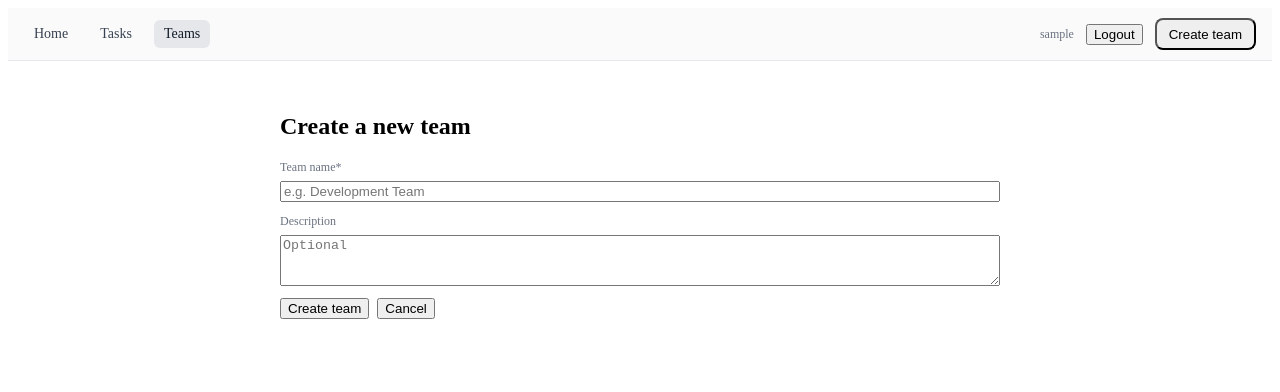
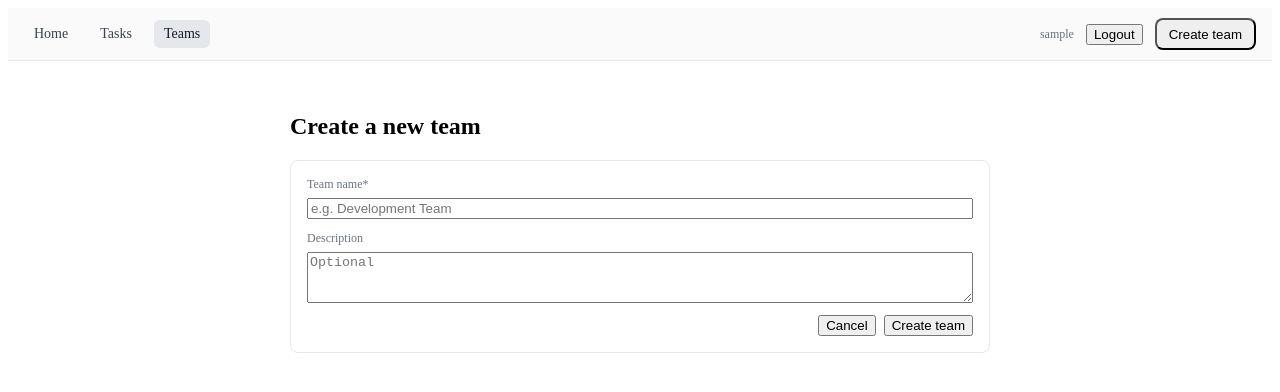
Before and after one commit to VerSysLabTin23/TodolistProject, a React (Vite) app in the folder frontend/: page /teams/new in a window 1280 px wide. Shown: the top 392 px of the page. Built offline with nearby package versions, Linux system fonts and the light colour scheme; no server answers; sample sign-in values are in the browser's storage.

Commit message:
refactor: update some tasks

```diff
--- a/frontend/src/pages/teams/CreateTeamPage.tsx
+++ b/frontend/src/pages/teams/CreateTeamPage.tsx
@@ -1,9 +1,20 @@
-import { useState } from "react";
+import { useMemo, useState } from "react";
 import { useNavigate } from "react-router-dom";
-import {  createTeam } from "../../api/team";
+import { createTeam, addMember, type Team } from "../../api/team";
+
+function currentUserId(): number | null {
+    try {
+        const raw = localStorage.getItem("currentUser");
+        if (!raw) return null;
+        const o = JSON.parse(raw);
+        return typeof o?.id === "number" ? o.id : null;
+    } catch { return null; }
+}
 
 export default function CreateTeamPage() {
     const navigate = useNavigate();
+    const uid = useMemo(currentUserId, []);
+
     const [name, setName] = useState("");
     const [description, setDescription] = useState("");
     const [saving, setSaving] = useState(false);
@@ -11,33 +22,36 @@ export default function CreateTeamPage() {
 
     async function submit(e: React.FormEvent) {
         e.preventDefault();
-        if (!name.trim()) {
-            setErr("Name is required");
-            return;
-        }
+        if (!name.trim()) { setErr("Name is required"); return; }
+
         setErr(null);
         setSaving(true);
         try {
-            // Create team — backend automatically makes the creator a member/owner
-            const team = await createTeam({
+            // 1) create team
+            const team: Team = await createTeam({
                 name: name.trim(),
                 description: description.trim() || undefined,
             });
 
-            // Go straight to the team page
-            navigate(`/teams/${team.id}`, { replace: true });
+            // 2) ensure creator is OWNER (uppercase as per api/team.ts)
+            if (uid != null) {
+                try { await addMember(team.id, uid, "OWNER"); } catch { /* ignore 409/etc */ }
+            }
+
+            // 3) go to the new team detail page
+            navigate(`/teams/${team.id}`);
         } catch (e) {
-            setErr(e instanceof Error ? e.message : "Failed to create team");
+            const msg = e instanceof Error ? e.message : "Failed to create team";
+            setErr(msg);
         } finally {
             setSaving(false);
         }
     }
 
     return (
-        <section style={{ maxWidth: 720, margin: "0 auto" }}>
+        <section style={{ maxWidth: 700, margin: "0 auto" }}>
             <h1>Create a new team</h1>
-
-            <form onSubmit={submit} style={{ display: "grid", gap: 12, marginTop: 12 }}>
+            <form onSubmit={submit} style={{ display: "grid", gap: 12, background: "#fff", border: "1px solid #e5e7eb", borderRadius: 8, padding: 16 }}>
                 <label style={{ display: "grid", gap: 6 }}>
                     <span style={{ fontSize: 12, color: "#6b7280" }}>Team name*</span>
                     <input
@@ -60,13 +74,9 @@ export default function CreateTeamPage() {
 
                 {err ? <div style={{ color: "crimson", fontSize: 13 }}>{err}</div> : null}
 
-                <div style={{ display: "flex", gap: 8 }}>
-                    <button type="submit" disabled={saving}>
-                        {saving ? "Creating…" : "Create team"}
-                    </button>
-                    <button type="button" disabled={saving} onClick={() => navigate("/teams")}>
-                        Cancel
-                    </button>
+                <div style={{ display: "flex", gap: 8, justifyContent: "flex-end" }}>
+                    <button type="button" onClick={() => navigate(-1)} disabled={saving}>Cancel</button>
+                    <button type="submit" disabled={saving}>{saving ? "Creating…" : "Create team"}</button>
                 </div>
             </form>
         </section>
--- a/frontend/src/pages/teams/TeamsPage.tsx
+++ b/frontend/src/pages/teams/TeamsPage.tsx
@@ -1,6 +1,7 @@
+// src/pages/teams/TeamsPage.tsx
 import { useEffect, useMemo, useState } from "react";
+import { Link, useLocation } from "react-router-dom";
 import { listUserTeams, type Team } from "../../api/team";
-import CreateTeamButton from "../../components/CreateTeamButton";
 
 function useCurrentUserId(): number | null {
     return useMemo(() => {
@@ -9,9 +10,7 @@ function useCurrentUserId(): number | null {
             if (!raw) return null;
             const obj = JSON.parse(raw);
             return typeof obj?.id === "number" ? obj.id : null;
-        } catch {
-            return null;
-        }
+        } catch { return null; }
     }, []);
 }
 
@@ -19,14 +18,12 @@ export default function TeamsPage() {
     const userId = useCurrentUserId();
     const [teams, setTeams] = useState<Team[]>([]);
     const [loading, setLoading] = useState(true);
+    const location = useLocation();
 
     useEffect(() => {
         let cancel = false;
         async function load() {
-            if (!userId) {
-                setLoading(false);
-                return;
-            }
+            if (!userId) { setLoading(false); return; }
             try {
                 const t = await listUserTeams(userId);
                 if (!cancel) setTeams(t);
@@ -35,26 +32,24 @@ export default function TeamsPage() {
             }
         }
         load();
-        return () => {
-            cancel = true;
-        };
-    }, [userId]);
+        return () => { cancel = true; };
+    }, [userId, location.key]); // re-run when coming back from CreateTeamPage
 
     if (loading) return <div>Loading…</div>;
 
     return (
         <section style={{ maxWidth: 900, margin: "0 auto" }}>
-            <h1 style={{ marginBottom: 12 }}>My Teams</h1>
-
-            {/* Single create button at the top. No props. It navigates to /teams/new */}
-            <CreateTeamButton small />
+            <div style={{ display: "flex", justifyContent: "space-between", alignItems: "center", marginBottom: 12 }}>
+                <h1 style={{ margin: 0 }}>My Teams</h1>
+                <Link to="/teams/new"><button>Create team</button></Link>
+            </div>
 
             {teams.length === 0 ? (
-                <div style={{ color: "#6b7280", marginTop: 12 }}>
+                <div style={{ color: "#6b7280" }}>
                     You are not a member of any team yet.
                 </div>
             ) : (
-                <ul style={{ listStyle: "none", padding: 0, margin: 12 }}>
+                <ul style={{ listStyle: "none", padding: 0, margin: 0 }}>
                     {teams.map((tm) => (
                         <li key={tm.id}
                             style={{
@@ -64,9 +59,9 @@ export default function TeamsPage() {
                                 marginBottom: 10,
                                 background: "#fff",
                             }}>
-                            <a href={`/teams/${tm.id}`} style={{ textDecoration: "none" }}>
+                            <Link to={`/teams/${tm.id}`} style={{ textDecoration: "none" }}>
                                 <strong>{tm.name}</strong>
-                            </a>
+                            </Link>
                             {tm.description ? (
                                 <div style={{ fontSize: 12, color: "#6b7280" }}>{tm.description}</div>
                             ) : null}
```
